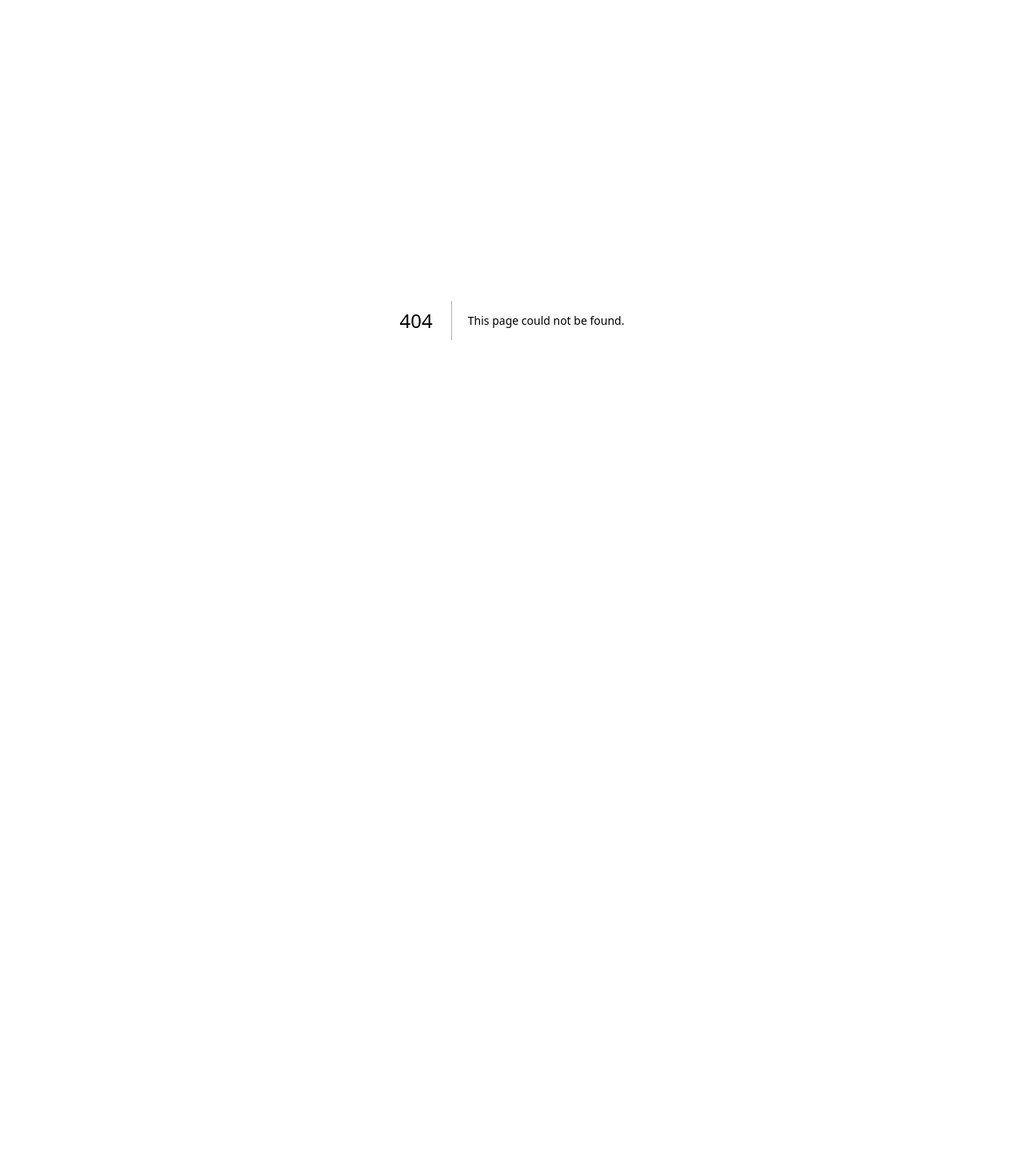
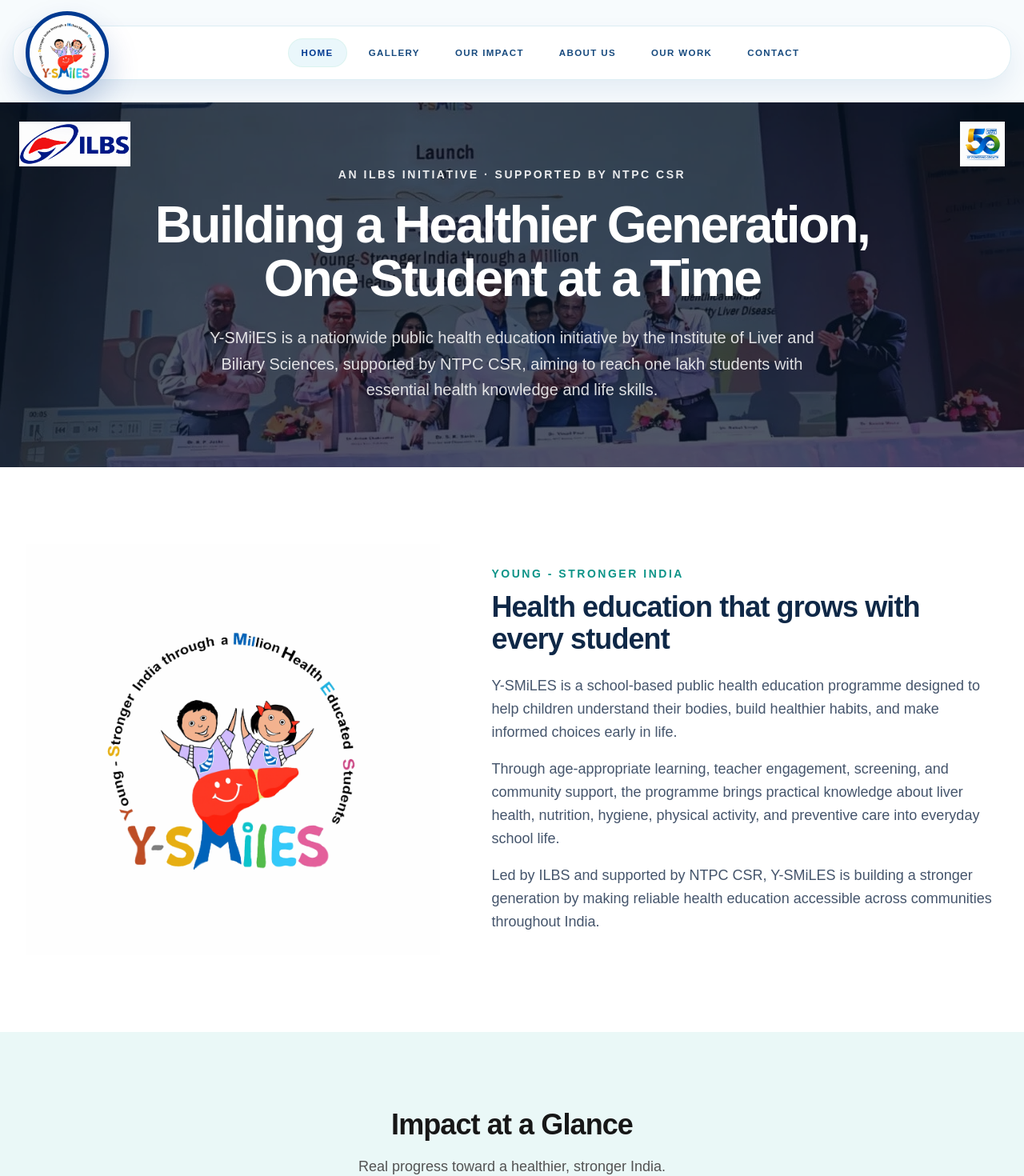
Before and after one commit to TanIX-22/YSMilES, a Next.js app: page /YSMilES/ in a window 1280 px wide. Before the commit this address had no page. Shown: the top 1470 px of the page at 80% size. Before the commit the page ends 800 px from the top, so only its background shows below. Built offline with nearby package versions, Linux system fonts and the light colour scheme.

Commit message:
Fix GitHub Pages asset paths

```diff
--- a/app/page.tsx
+++ b/app/page.tsx
@@ -23,6 +23,7 @@
 import { RiskZoneCard } from '@/components/ui/RiskZoneCard';
 import { Timeline } from '@/components/ui/Timeline';
 import { Testimonial } from '@/components/ui/Testimonial';
+import { withBasePath } from '@/lib/paths';
 import {
   Users,
   School,
@@ -46,8 +47,8 @@
 
 const partners = [
   { name: 'ILBS', logoUrl: ilbsLogo, href: 'https://www.ilbs.in' },
-  { name: 'NTPC', logoUrl: '/logos/NTPC_logo.png', href: 'https://www.ntpc.co.in' },
-  { name: 'Y-SMILES', logoUrl: '/logos/Ysmiles_logo.jpg', href: '/' },
+  { name: 'NTPC', logoUrl: withBasePath('/logos/NTPC_logo.png'), href: 'https://www.ntpc.co.in' },
+  { name: 'Y-SMILES', logoUrl: withBasePath('/logos/Ysmiles_logo.jpg'), href: '/' },
 ];
 
 export default function HomePage() {
@@ -67,7 +68,7 @@
           <div className="grid items-center gap-10 md:grid-cols-[minmax(0,0.9fr)_minmax(0,1.1fr)] lg:gap-16">
             <div className="flex justify-center lg:justify-start">
               <Image
-                src="/logos/Ysmiles_logo.jpg"
+                src={withBasePath('/logos/Ysmiles_logo.jpg')}
                 alt="Y-SMiLES logo"
                 width={720}
                 height={720}
--- a/components/layout/Footer.tsx
+++ b/components/layout/Footer.tsx
@@ -3,6 +3,7 @@
 import { HTMLAttributes } from 'react';
 import { cn } from '@/lib/utils';
 import { Container } from '@/components/ui/Container';
+import { withBasePath } from '@/lib/paths';
 
 interface FooterLink {
   label: string;
@@ -47,7 +48,7 @@
             <Link href="/" className="inline-flex items-center gap-3" aria-label="Y-SMILES Home">
               {logo || (
                 <Image
-                  src="/logos/Ysmiles_logo.jpg"
+                  src={withBasePath('/logos/Ysmiles_logo.jpg')}
                   alt="Y-SMiLES logo"
                   width={112}
                   height={112}
@@ -68,12 +69,12 @@
               <ul className="mt-4 space-y-3">
                 {column.links.map((link) => (
                   <li key={link.href}>
-                    <a
+                    <Link
                       href={link.href}
                       className="text-sm text-slate-600 transition hover:text-[#003a91] focus-visible:outline-none focus-visible:ring-2 focus-visible:ring-[#003a91]/20"
                     >
                       {link.label}
-                    </a>
+                    </Link>
                   </li>
                 ))}
               </ul>
--- a/components/layout/Navbar.tsx
+++ b/components/layout/Navbar.tsx
@@ -7,6 +7,7 @@
 import { cn } from '@/lib/utils';
 import { Menu, X } from 'lucide-react';
 import { Container } from '@/components/ui/Container';
+import { withBasePath } from '@/lib/paths';
 
 interface NavItem {
   label: string;
@@ -31,9 +32,9 @@
               aria-label="Y-SMILES Home"
               className="absolute left-4 top-1/2 z-20 flex h-[104px] w-[104px] -translate-y-1/2 items-center justify-center overflow-hidden rounded-full border-[5px] border-[#003a91] bg-[#003a91] shadow-[0_20px_38px_rgba(0,58,145,0.22)] transition-transform duration-200 hover:scale-[1.02]"
             >
-              {logo || (
-                <Image
-                  src="/logos/Ysmiles_logo.jpg"
+                {logo || (
+                  <Image
+                    src={withBasePath('/logos/Ysmiles_logo.jpg')}
                   alt="Y-SMILES logo"
                   width={104}
                   height={104}
@@ -49,7 +50,7 @@
                   const isHome = item.label === 'HOME';
 
                   return (
-                    <a
+                    <Link
                       key={item.href}
                       href={item.href}
                       className={cn(
@@ -59,7 +60,7 @@
                       )}
                     >
                       {item.label}
-                    </a>
+                    </Link>
                   );
                 })}
               </nav>
@@ -73,9 +74,9 @@
                 aria-label="Y-SMILES Home"
                 className="flex h-[68px] w-[68px] items-center justify-center overflow-hidden rounded-full border-[4px] border-[#003a91] bg-[#003a91] shadow-[0_10px_20px_rgba(0,58,145,0.22)]"
               >
-                {logo || (
-                  <Image
-                    src="/logos/Ysmiles_logo.jpg"
+                  {logo || (
+                    <Image
+                      src={withBasePath('/logos/Ysmiles_logo.jpg')}
                     alt="Y-SMILES logo"
                     width={68}
                     height={68}
@@ -87,7 +88,7 @@
 
               <div className="flex min-w-0 flex-1 justify-center px-2" aria-hidden="true">
                 <Image
-                  src="/logos/ysmiles-wordmark.svg"
+                  src={withBasePath('/logos/ysmiles-wordmark.svg')}
                   alt=""
                   width={280}
                   height={64}
@@ -120,14 +121,14 @@
         <Container>
           <nav className="rounded-[24px] border border-[#eaf0f6] bg-white p-2 shadow-[0_16px_30px_rgba(15,40,71,0.09)]" aria-label="Mobile navigation">
             {items.map((item) => (
-              <a
+              <Link
                 key={item.href}
                 href={item.href}
                 className="block rounded-full px-4 py-3 text-sm font-semibold uppercase tracking-[0.08em] text-[#163b62] transition hover:bg-[#f3f8ff] hover:text-[#0f2847]"
                 onClick={() => setMobileOpen(false)}
               >
                 {item.label}
-              </a>
+              </Link>
             ))}
           </nav>
         </Container>
--- a/components/sections/HeroBanner.tsx
+++ b/components/sections/HeroBanner.tsx
@@ -6,6 +6,7 @@
 import launchImage from '@/images/gallery/launch.jpg';
 import { cn } from '@/lib/utils';
 import { Container } from '@/components/ui/Container';
+import { withBasePath } from '@/lib/paths';
 
 interface HeroBannerProps {
   title?: string;
@@ -49,7 +50,7 @@
           className="absolute right-4 top-5 z-10 transition-opacity hover:opacity-80 focus-visible:outline-none focus-visible:ring-2 focus-visible:ring-[#003a91]/30 sm:right-6 sm:top-6"
           aria-label="NTPC"
         >
-          <Image src="/logos/NTPC_logo.png" alt="NTPC" width={180} height={70} className="h-12 w-auto object-contain mix-blend-multiply sm:h-14" priority />
+          <Image src={withBasePath('/logos/NTPC_logo.png')} alt="NTPC" width={180} height={70} className="h-12 w-auto object-contain mix-blend-multiply sm:h-14" priority />
         </a>
         <div className="mx-auto max-w-4xl text-center">
           <p className="mb-5 text-sm font-semibold uppercase tracking-[0.18em] text-white/90">
--- a/components/sections/PartnerLogos.tsx
+++ b/components/sections/PartnerLogos.tsx
@@ -1,5 +1,6 @@
 // components/sections/PartnerLogos.tsx
 import Image, { ImageProps } from 'next/image';
+import Link from 'next/link';
 import { HTMLAttributes } from 'react';
 import { cn } from '@/lib/utils';
 import { Container } from '@/components/ui/Container';
@@ -54,7 +55,7 @@
               className={itemClassName}
             >
               {partner.href ? (
-                <a
+                <Link
                   href={partner.href}
                   className={linkClassName}
                   target="_blank"
@@ -70,7 +71,7 @@
                       size === 'large' && partner.name === 'Y-SMILES' && 'h-32 w-64 sm:h-36 sm:w-72',
                     )}
                   />
-                </a>
+                </Link>
               ) : (
                 <div className={logoWrapperClassName}>
                   <Image
--- a/components/ui/Navbar.tsx
+++ b/components/ui/Navbar.tsx
@@ -43,13 +43,13 @@
 
             <nav className="hidden lg:flex lg:gap-1" aria-label="Main">
               {items.map((item) => (
-                <a
+                <Link
                   key={item.href}
                   href={item.href}
                   className="rounded-md px-3 py-2 text-sm font-medium text-neutral-700 hover:bg-neutral-50 hover:text-primary-700 focus-visible:outline-none focus-visible:ring-2 focus-visible:ring-primary-500"
                 >
                   {item.label}
-                </a>
+                </Link>
               ))}
             </nav>
           </div>
@@ -60,7 +60,7 @@
               size="md"
               className="hidden sm:inline-flex"
             >
-              <a href={ctaHref}>{ctaLabel}</a>
+              <Link href={ctaHref}>{ctaLabel}</Link>
             </Button>
 
             <button
@@ -88,18 +88,18 @@
         <Container>
           <nav className="flex flex-col gap-1 py-4" aria-label="Mobile">
             {items.map((item) => (
-              <a
+              <Link
                 key={item.href}
                 href={item.href}
                 className="rounded-md px-3 py-3 text-base font-medium text-neutral-700 hover:bg-neutral-50 hover:text-primary-700"
                 onClick={() => setMobileOpen(false)}
               >
                 {item.label}
-              </a>
+              </Link>
             ))}
             <div className="mt-4 px-3">
               <Button asChild className="w-full">
-                <a href={ctaHref}>{ctaLabel}</a>
+                <Link href={ctaHref}>{ctaLabel}</Link>
               </Button>
             </div>
           </nav>
--- /dev/null
+++ b/lib/paths.ts
@@ -0,0 +1,9 @@
+const basePath = '/YSMilES';
+
+export function withBasePath(path: string) {
+  if (!path.startsWith('/') || path === basePath || path.startsWith(`${basePath}/`)) {
+    return path;
+  }
+
+  return `${basePath}${path}`;
+}
--- a/next.config.ts
+++ b/next.config.ts
@@ -2,7 +2,7 @@
 
 const nextConfig: NextConfig = {
   output: 'export',
-  basePath: process.env.GITHUB_ACTIONS ? '/YSMilES' : undefined,
+  basePath: '/YSMilES',
   trailingSlash: true,
   images: {
     unoptimized: true,
```
